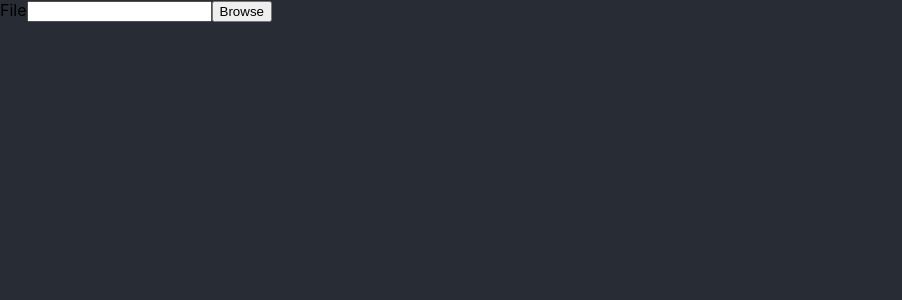
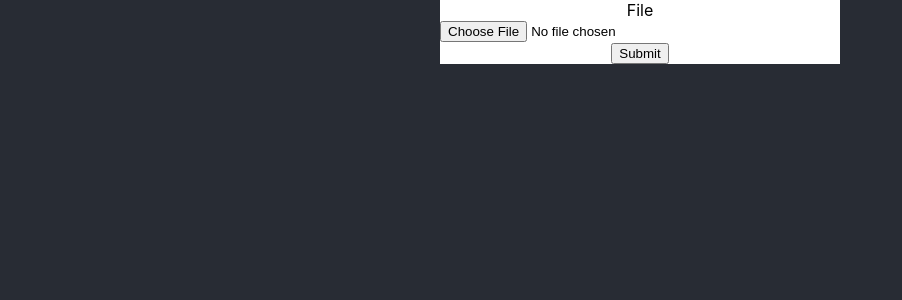
Before and after one commit to JosephThomasVasquez/xlsx-handler, a React (Create React App) app in the folder client/: page / in a window 1280 px wide. Shown: the top 300 px of the page, without its empty margins (0-902 px from the left). Built offline with nearby package versions, Linux system fonts and the light colour scheme.

Commit message:
Added some styling

```diff
--- a/client/src/components/FileInput.js
+++ b/client/src/components/FileInput.js
@@ -2,11 +2,11 @@ import React from 'react'
 
 const FileInput = () => {
     return (
-        <div>
-            <form action="">
+        <div className="container">
+            <form action="" className="form">
                 <label htmlFor="file">File</label>
-                <input type="text" name="file" id="file" />
-                <button type="submit">Browse</button>
+                <input type="file" name="file" id="file" className="file-input" />
+                <button type="submit">Submit</button>
             </form>
         </div>
     )
--- a/client/src/index.css
+++ b/client/src/index.css
@@ -1,7 +1,7 @@
 body {
   margin: 0;
-  font-family: -apple-system, BlinkMacSystemFont, 'Segoe UI', 'Roboto', 'Oxygen',
-    'Ubuntu', 'Cantarell', 'Fira Sans', 'Droid Sans', 'Helvetica Neue',
+  font-family: -apple-system, BlinkMacSystemFont, "Segoe UI", "Roboto", "Oxygen",
+    "Ubuntu", "Cantarell", "Fira Sans", "Droid Sans", "Helvetica Neue",
     sans-serif;
   -webkit-font-smoothing: antialiased;
   -moz-osx-font-smoothing: grayscale;
@@ -9,6 +9,20 @@ body {
 }
 
 code {
-  font-family: source-code-pro, Menlo, Monaco, Consolas, 'Courier New',
+  font-family: source-code-pro, Menlo, Monaco, Consolas, "Courier New",
     monospace;
 }
+
+.container {
+  width: 400px;
+  margin: 0 auto;
+  text-align: center;
+}
+
+.form {
+  background: white;
+}
+
+.file-input {
+  width: 100%;
+}
```
